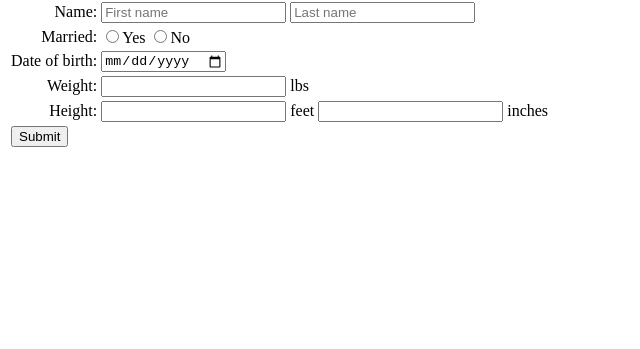
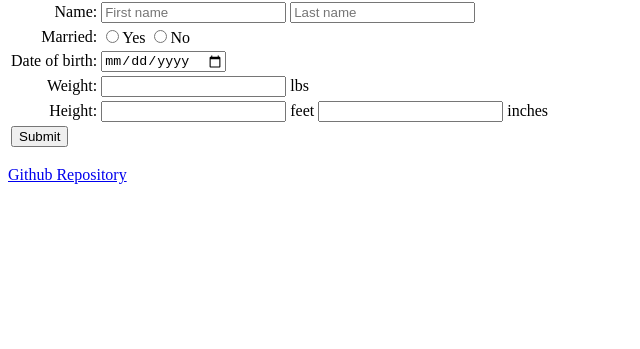
Before and after one commit to spenc-neit/se266sRoucoulet, a PHP site: page /week2/b/indexfront.php in a window 1280 px wide. Shown: the part 122-471 px from the top of the page, without its empty margins (0-640 px from the left). Run offline with PHP 8.4, Linux system fonts and the light colour scheme.

Commit message:
minor fix 2

```diff
--- a/week2/b/indexfront.php
+++ b/week2/b/indexfront.php
@@ -79,5 +79,7 @@
 
 </form>
 
+<p><a href="https://github.com/spenc-neit/se266sRoucoulet">Github Repository</a></p>
+
 </body>
 </html>
```
